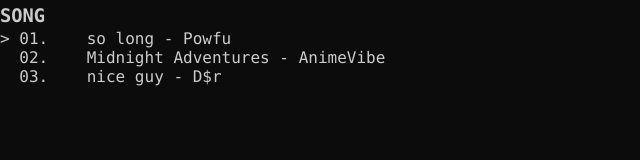
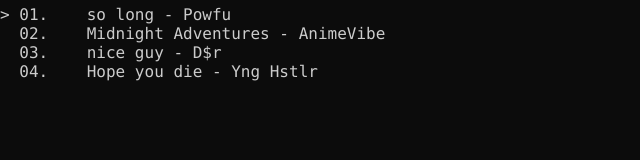
Before and after one commit to Samuel-KW/Old-Fashioned-Playlist, an Electron app: page www/index.html in a window 770 px wide. Shown: the whole page, without its empty margins (0-640 px from the left). Drawn offline with Linux system fonts and the light colour scheme.

Commit message:
Added song for better testing

```diff
--- a/www/index.html
+++ b/www/index.html
@@ -9,7 +9,7 @@
 </head>
 
 <body>
-    <h3 id="current">SONG</h3>
+    <h3 id="current"></h3>
 
     <div class="content" id="song-container">
 
--- a/www/script.js
+++ b/www/script.js
@@ -174,4 +174,5 @@
     { title: 'so long', artist: 'Powfu', src: 'Powfu - so long.mp3' },
     { title: 'Midnight Adventures', artist: 'AnimeVibe', src: 'Midnight Adventures.mp3' },
     { title: 'nice guy', artist: 'D$r', src: 'D$r - nice guy.mp3' },
+    { title: 'Hope you die', artist: 'Yng Hstlr', src: 'Yng Hstlr - Hope you die.mp3' },
 ]);
```
